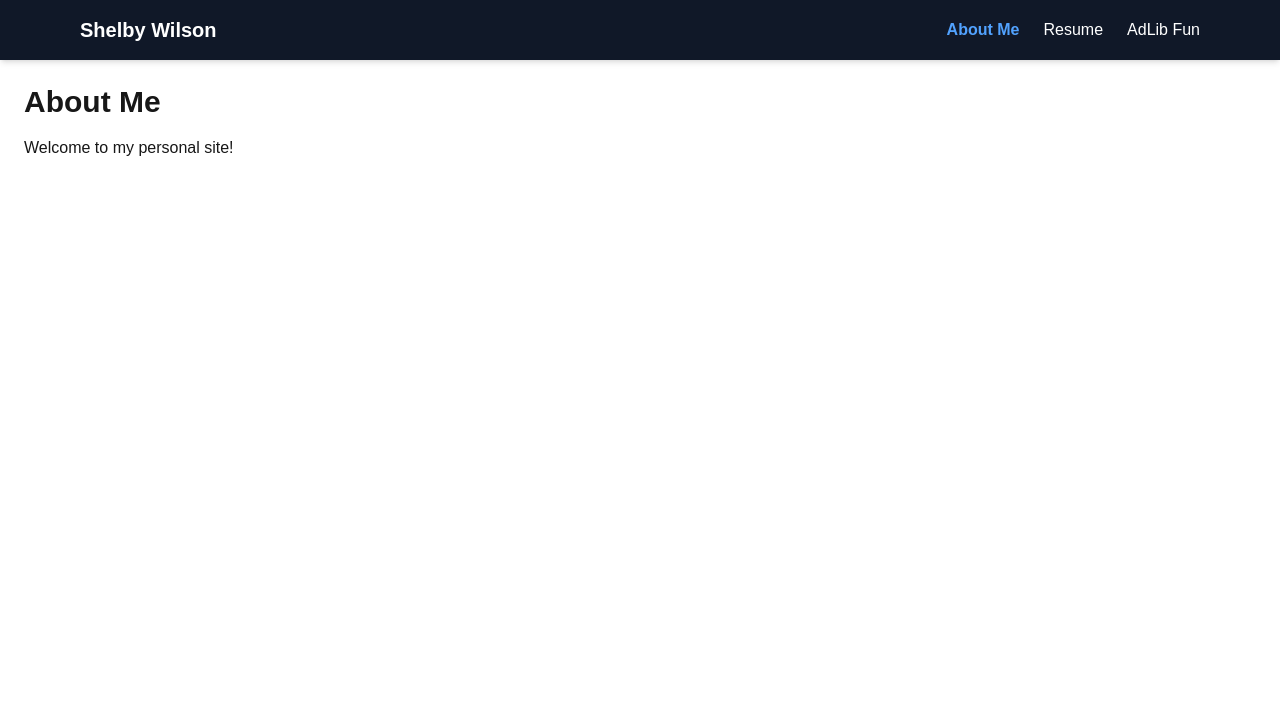
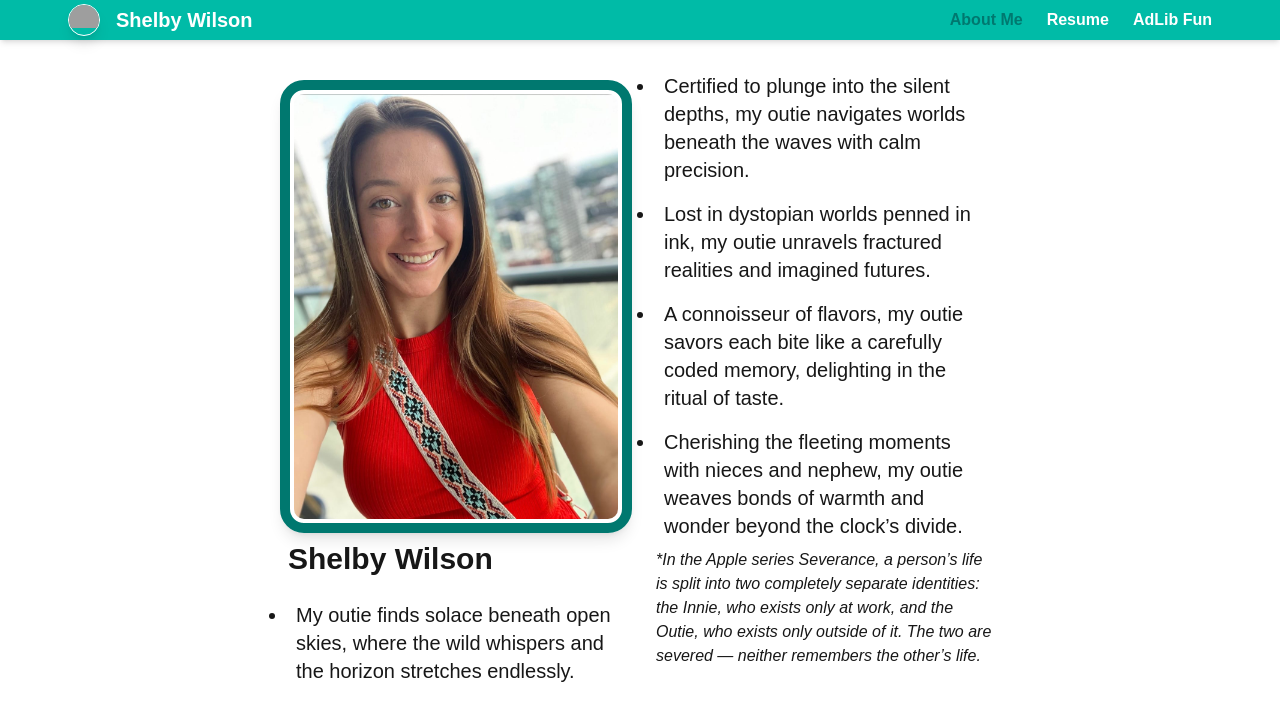
Before and after one commit to shelbyleanne22/shelby-wilson, a Next.js app in the folder shelby-wilson/: page /about in a window 1280 px wide. Shown: the top 720 px of the page. Built offline with nearby package versions, Linux system fonts and the light colour scheme; grey boxes are pictures that could not be loaded.

Commit message:
about me page

```diff
--- a/shelby-wilson/app/about/page.tsx
+++ b/shelby-wilson/app/about/page.tsx
@@ -1,8 +1,31 @@
+import Image from "next/image";
+
 export default function AboutPage() {
-    return (
-      <div className="p-6">
-        <h1 className="text-3xl font-bold mb-4">About Me</h1>
-        <p>Welcome to my personal site!</p>
+  return (
+    <div className="p-6 w-[60%] mx-auto">
+      <div className="columns-2">
+        <div className="justify-between items-center pt-4 mx-auto">
+          <Image
+            src="/profilePic.jpg"
+            alt="Shelby Profile"
+            width={400}
+            height={400}
+            priority
+            className="object-cover rounded-3xl p-1 overflow-hidden border-10 border-teal-700 shadow-lg"
+          />
+        </div>
+        <div className="p-2">
+          <h2 className="text-3xl font-bold mb-4">Shelby Wilson</h2>
+          <ul className="list-disc text-xl">
+            <li className="p-2">My outie finds solace beneath open skies, where the wild whispers and the horizon stretches endlessly.</li>
+            <li className="p-2">Certified to plunge into the silent depths, my outie navigates worlds beneath the waves with calm precision.</li>
+            <li className="p-2">Lost in dystopian worlds penned in ink, my outie unravels fractured realities and imagined futures.</li>
+            <li className="p-2">A connoisseur of flavors, my outie savors each bite like a carefully coded memory, delighting in the ritual of taste.</li>
+            <li className="p-2">Cherishing the fleeting moments with nieces and nephew, my outie weaves bonds of warmth and wonder beyond the clock’s divide.</li>
+          </ul>
+          <span><i>*In the Apple series Severance, a person’s life is split into two completely separate identities: the Innie, who exists only at work, and the Outie, who exists only outside of it. The two are severed — neither remembers the other’s life.</i></span>
+        </div>
       </div>
-    );
-  }
+    </div>
+  );
+}
--- a/shelby-wilson/app/adlib/page.tsx
+++ b/shelby-wilson/app/adlib/page.tsx
@@ -27,7 +27,7 @@ export default function AdLibPage() {
 
     return (
 
-        <div className="p-6 max-w-xl mx-auto">
+        <div className="p-6 w-[60%] mx-auto">
             <h1 className="text-3xl font-bold mb-4">🎭 AdLib Generator</h1>
 
             <form onSubmit={handleSubmit} className="space-y-4">
--- a/shelby-wilson/app/layout.tsx
+++ b/shelby-wilson/app/layout.tsx
@@ -1,17 +1,9 @@
 import type { Metadata } from "next";
 import NavBar from '@/components/NavBar';
-import { Geist, Geist_Mono } from "next/font/google";
+import { Raleway } from "next/font/google";
 import "./globals.css";
 
-const geistSans = Geist({
-  variable: "--font-geist-sans",
-  subsets: ["latin"],
-});
-
-const geistMono = Geist_Mono({
-  variable: "--font-geist-mono",
-  subsets: ["latin"],
-});
+const raleway = Raleway({ subsets: ["latin"], weight: ["400", "700"], variable: "--font-raleway" });
 
 export const metadata: Metadata = {
   title: "Shelby Wilson",
@@ -26,7 +18,7 @@ export default function RootLayout({
   return (
     <html lang="en">
       <body
-        className={`${geistSans.variable} ${geistMono.variable} antialiased`}
+        className={`${raleway.variable} antialiased`}
       >
       <NavBar/>
         {children}
--- a/shelby-wilson/app/page.tsx
+++ b/shelby-wilson/app/page.tsx
@@ -4,17 +4,8 @@ export default function Home() {
   return (
     <div className="font-sans grid grid-rows-[min-content_1fr_min-content] place-items-start justify-items-center min-h-screen p-8 pb-20 gap-4 sm:p-20">
       <main className="flex flex-col gap-8 row-start-2 items-center sm:items-start">
-        <div className="relative w-96 h-96 mx-auto">
-          <div className="w-96 h-96 rounded-full overflow-hidden border-4 border-white-500 shadow-lg">
-            <Image
-              src="/Avatar.png"
-              alt="Shelby Avatar"
-              width={384}
-              height={384}
-              priority
-              className="object-cover"
-            />
-          </div>
+        <div className="relative p-6 w-[60%] max-w-xl mx-auto">
+
         </div>
       </main>
       <footer className="row-start-3 flex gap-[16px] flex-wrap items-center justify-center">
--- a/shelby-wilson/app/resume/page.tsx
+++ b/shelby-wilson/app/resume/page.tsx
@@ -1,6 +1,6 @@
 export default function ResumePage() {
     return (
-      <div className="p-6">
+      <div className="p-6 w-[60%] mx-auto ">
         <h1 className="text-3xl font-bold mb-4">Resume</h1>
         <p>Here are my qualifications</p>
       </div>
--- a/shelby-wilson/components/NavBar.tsx
+++ b/shelby-wilson/components/NavBar.tsx
@@ -1,4 +1,5 @@
 'use client';
+import Image from "next/image";
 
 import Link from 'next/link';
 import { usePathname } from 'next/navigation';
@@ -17,9 +18,21 @@ export default function NavBar() {
   const [menuOpen, setMenuOpen] = useState(false);
 
   return (
-    <nav className="sticky top-0 z-50 bg-gray-900 text-white shadow-md">
-      <div className="max-w-6xl mx-auto px-4 py-4 flex justify-between items-center">
-        <h1 className="text-xl font-bold">Shelby Wilson</h1>
+    <nav className="sticky top-0 z-50 bg-teal-500 text-white shadow-md">
+      <div className="max-w-6xl mx-auto px-1 py-1 flex justify-between items-center">
+        <div className="flex items-center gap-2">
+          <div className="w-8 h-8 rounded-full overflow-hidden border-1 border-white-10 shadow-lg">
+            <Image
+              src="/Avatar.png"
+              alt="Shelby Avatar"
+              width={100}
+              height={100}
+              priority
+              className="object-cover"
+            />
+          </div>
+          <h1 className="text-xl font-bold ml-2">Shelby Wilson</h1>
+        </div>
 
         {/* Desktop nav */}
         <ul className="hidden md:flex space-x-6">
@@ -28,11 +41,11 @@ export default function NavBar() {
               <Link
                 href={href}
                 className={clsx(
-                  'hover:text-blue-400 transition-colors',
-                  pathname === href && 'font-semibold text-blue-400'
+                  'hover:text-teal-700 transition-colors',
+                  pathname === href && 'font-semibold text-teal-700'
                 )}
               >
-                {label}
+                <strong>{label}</strong>
               </Link>
             </li>
           ))}
```
Also changed, not shown: shelby-wilson/public/profilePic.jpg (added).
